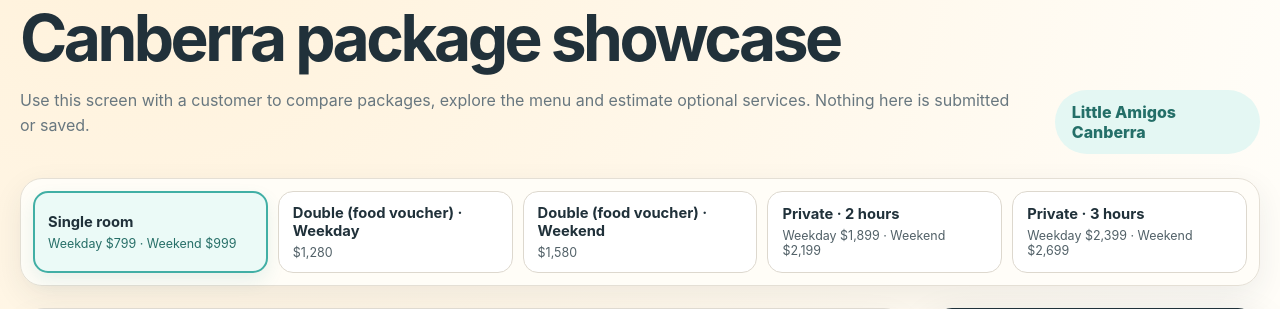
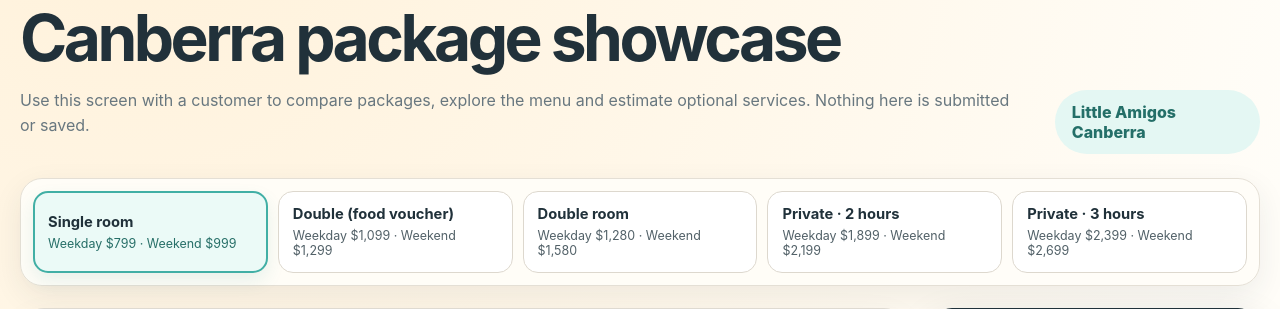
Before and after one commit to Flora-Meng/little-amigos-enquiry-tracker, a Django app: page /package-showcase/ in a window 1280 px wide. Shown: the part 151-460 px from the top of the page. Run offline with Django 5.2, Linux system fonts and the light colour scheme; a user stored in the database is signed in; parts of the project's set-up code (start-up, migrations or seed data) failed here and were passed over.

Commit message:
Separate Canberra double packages

```diff
--- a/accounts/tests_showcase.py
+++ b/accounts/tests_showcase.py
@@ -23,7 +23,11 @@ class PackageShowcaseAccessTests(TestCase):
                 response = self.client.get(reverse("package_showcase"))
                 self.assertEqual(response.status_code, 200)
                 self.assertContains(response, "Canberra package showcase")
-                self.assertContains(response, "Double (food voucher) · Weekday")
+                self.assertContains(response, "Double (food voucher)")
+                self.assertContains(response, "Weekday $1,099 · Weekend $1,299")
+                self.assertContains(response, "Double room")
+                self.assertContains(response, "Weekday $1,280 · Weekend $1,580")
+                self.assertContains(response, "Five adult food selections")
                 self.assertContains(response, "Weekday $799 · Weekend $999")
                 self.assertContains(response, "Weekday $1,899 · Weekend $2,199")
                 self.assertContains(response, "Weekday $2,399 · Weekend $2,699")
--- a/accounts/views.py
+++ b/accounts/views.py
@@ -113,10 +113,10 @@ def package_showcase(request):
             ),
         },
         {
-            "key": "double-1280",
-            "label": "Double (food voucher) · Weekday",
-            "price": 1280,
-            "price_label": "$1,280",
+            "key": "double-voucher",
+            "label": "Double (food voucher)",
+            "price": 1099,
+            "price_label": "Weekday $1,099 · Weekend $1,299",
             "menu": "voucher",
             "voucher": 180,
             "photos": (
@@ -125,12 +125,12 @@ def package_showcase(request):
             ),
         },
         {
-            "key": "double-1580",
-            "label": "Double (food voucher) · Weekend",
-            "price": 1580,
-            "price_label": "$1,580",
-            "menu": "voucher",
-            "voucher": 180,
+            "key": "double",
+            "label": "Double room",
+            "price": 1280,
+            "price_label": "Weekday $1,280 · Weekend $1,580",
+            "menu": "double",
+            "voucher": 0,
             "photos": (
                 "package_showcase/canberra/double-room-1-20261009.jpg",
                 "package_showcase/canberra/double-2.jpg",
--- a/templates/package_showcase/canberra.html
+++ b/templates/package_showcase/canberra.html
@@ -57,6 +57,36 @@
           </div></fieldset>
           <div class="included-item">1 drink jar and 1 refillable water jar</div>
           {% include "package_showcase/_kids_menu.html" with menu_prefix="single" %}
+        </div>
+
+        <div class="menu-preview" data-menu-panel="double" hidden>
+          <div class="menu-intro"><strong>Double room included adult menu</strong><br>Five adult food selections, two drink jars and one refillable water jar are included.</div>
+          <fieldset class="menu-choice-block"><legend>1. Pick one fryer platter</legend><div class="menu-choice-grid">
+            <label><input type="radio" name="double-fryer"> <span>Mixed fryer platter</span></label>
+            <label><input type="radio" name="double-fryer"> <span>Vegetarian fryer platter</span></label>
+          </div></fieldset>
+          <div class="included-item">2. Seasonal fruit platter</div>
+          <fieldset class="menu-choice-block"><legend>3. Pick one burger or sandwich platter</legend><div class="menu-choice-grid">
+            <label><input type="radio" name="double-starter"> <span>Mini burger sliders — Pork</span></label>
+            <label><input type="radio" name="double-starter"> <span>Mini burger sliders — Prawn</span></label>
+            <label><input type="radio" name="double-starter"> <span>Mini burger sliders — Vegetarian</span></label>
+            <label><input type="radio" name="double-starter"> <span>Finger sandwiches — Tuna</span></label>
+            <label><input type="radio" name="double-starter"> <span>Finger sandwiches — Eggs</span></label>
+            <label><input type="radio" name="double-starter"> <span>Finger sandwiches — Cheese &amp; tomato</span></label>
+          </div></fieldset>
+          <fieldset class="menu-choice-block"><legend>4. Pick one taco platter or four pizzas</legend><div class="menu-choice-grid">
+            <label><input type="radio" name="double-main"> <span>Taco platter — Karaage chicken</span></label>
+            <label><input type="radio" name="double-main"> <span>Taco platter — Fish</span></label>
+            <label><input type="radio" name="double-main"> <span>Taco platter — Black beans</span></label>
+            <label><input type="radio" name="double-main"> <span>Four pizzas — choose flavours</span></label>
+          </div></fieldset>
+          <fieldset class="menu-choice-block"><legend>5. Pick one pasta or salad</legend><div class="menu-choice-grid">
+            <label><input type="radio" name="double-pasta"> <span>Chicken pesto pasta bowl</span></label>
+            <label><input type="radio" name="double-pasta"> <span>Pesto pasta bowl — no chicken</span></label>
+            <label><input type="radio" name="double-pasta"> <span>Greek salad</span></label>
+          </div></fieldset>
+          <div class="included-item">2 drink jars and 1 refillable water jar</div>
+          {% include "package_showcase/_kids_menu.html" with menu_prefix="double" %}
         </div>
 
         <div class="menu-preview" data-menu-panel="voucher" hidden>
```
